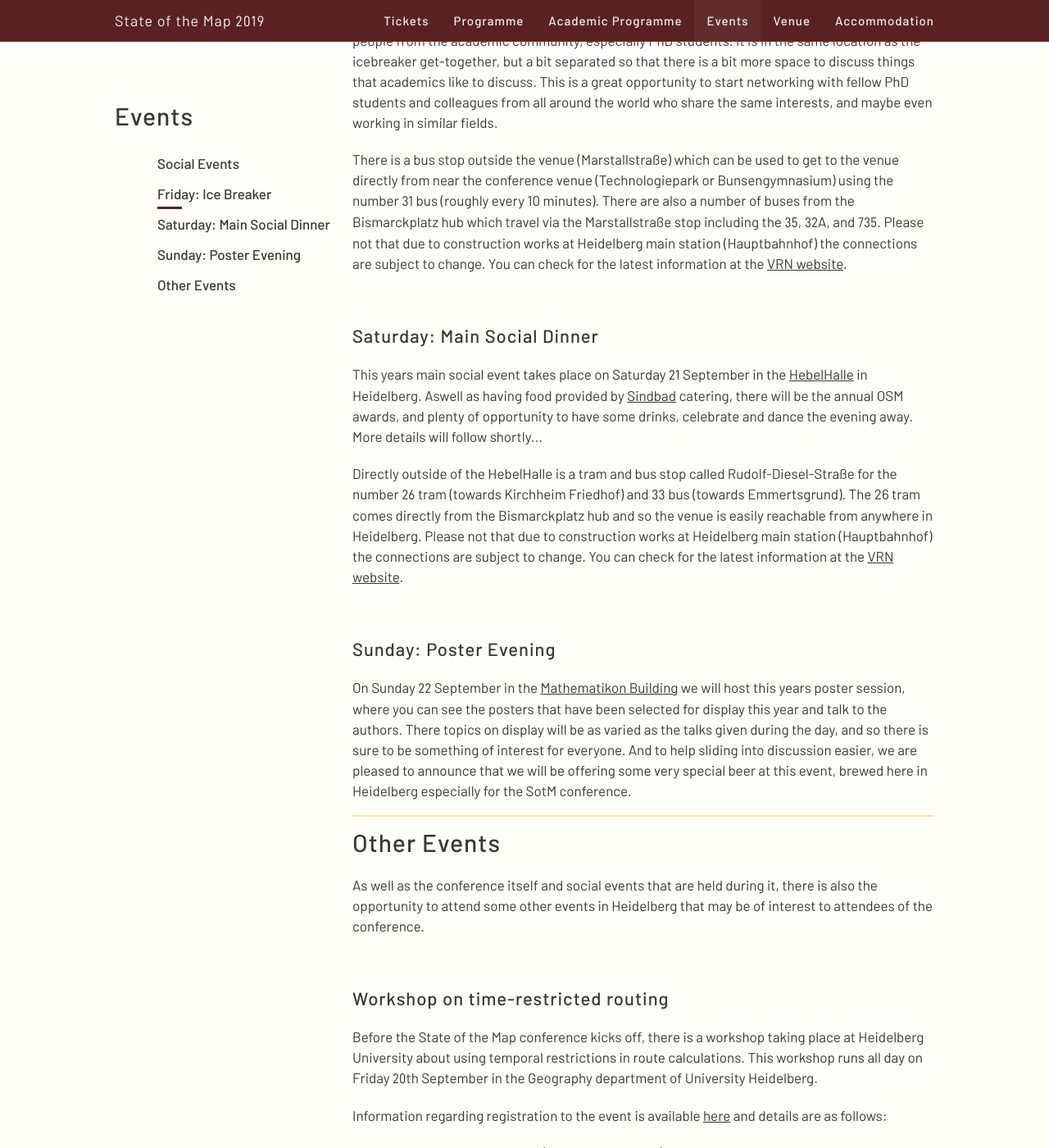
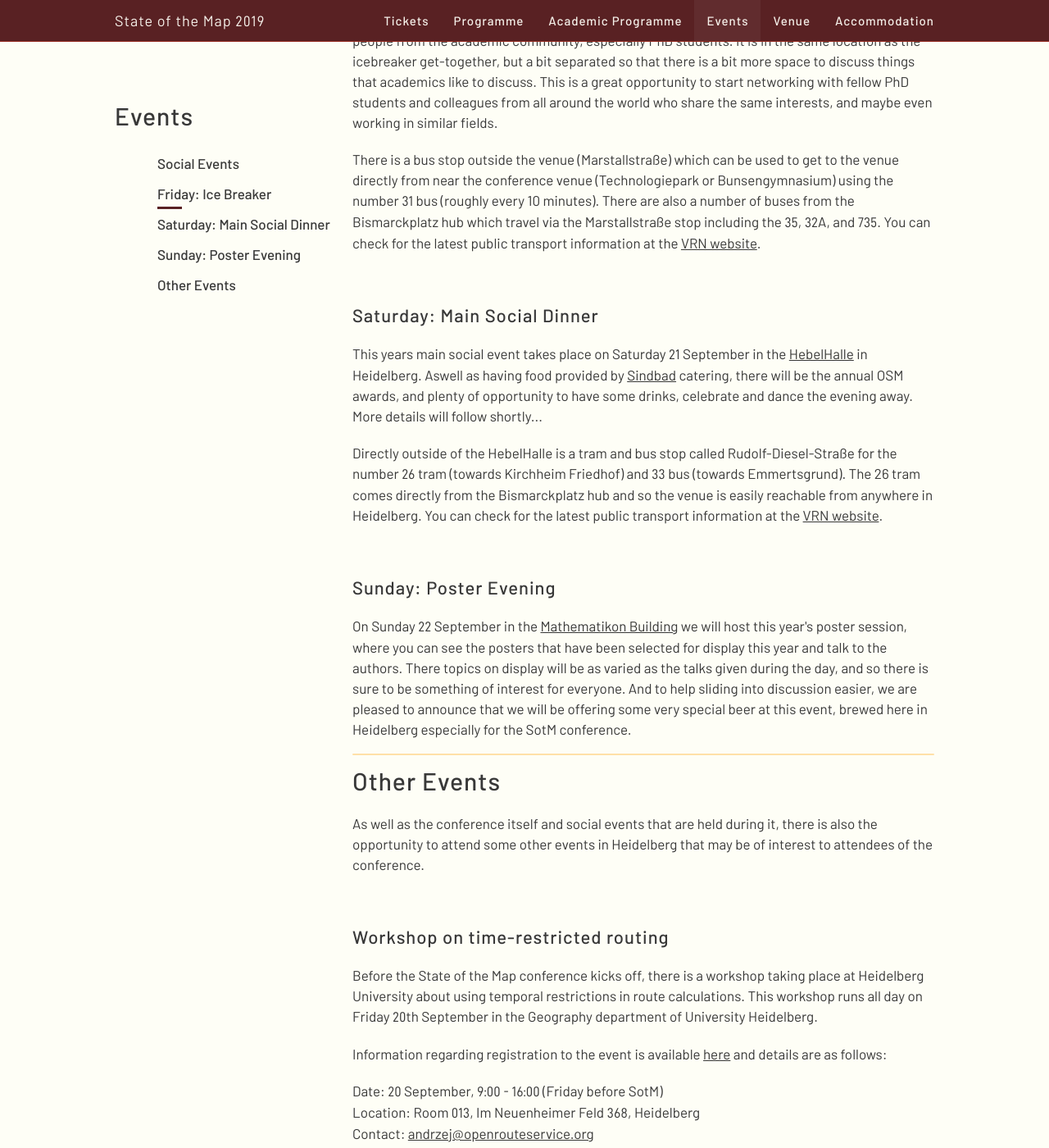
Before and after one commit to openstreetmap/stateofthemap-2019, a Jekyll site: the page built from events/index.html, in a window 1280 px wide and 1400 px high, scrolled down 960 px. Shown: the whole window at 82% size. Built offline with Jekyll 4.4.1, drawn with Linux system fonts in a browser that asks for light colours.

Commit message:
comment out sentence about construction works; fix typos
construction should be done by September 11, so it's not needed to mention it here

```diff
--- a/events/index.html
+++ b/events/index.html
@@ -15,14 +15,14 @@ headings: "social-events,icebreaker,main-social-dinner,poster-evening,other-even
           <h2 id='icebreaker'>Friday: Ice Breaker</h2>
           <p>On Friday <span class="numeral">20</span> September at <span class="numeral">18:00</span> we will hold an icebreaker get-together at <a href="https://www.openstreetmap.org/node/1539908487" target="_blank">Marstall Cafe</a> in the Altstadt of Heidelberg. This get-together allows you to meet new people or to catch up with old friends that you may not have seen since the last time you were at a SotM conference. It is run on an informal basis, in that there won't be any set agenda, but there will be members of the local team there and so you can ask us any questions you have.</p>
           <p>Running alongside this icebreaker, we are also planning a small gathering targetted at those people from the academic community, especially PhD students. It is in the same location as the icebreaker get-together, but a bit separated so that there is a bit more space to discuss things that academics like to discuss. This is a great opportunity to start networking with fellow PhD students and colleagues from all around the world who share the same interests, and maybe even working in similar fields.</p>
-          <p>There is a bus stop outside the venue (Marstallstraße) which can be used to get to the venue directly from near the conference venue (Technologiepark or Bunsengymnasium) using the number <span class="numeral">31</span> bus (roughly every 10 minutes). There are also a number of buses from the Bismarckplatz hub which travel via the Marstallstraße stop including the <span class="numeral">35</span>, <span class="numeral">32</span>A, and <span class="numeral">735</span>. Please not that due to construction works at Heidelberg main station (Hauptbahnhof) the connections are subject to change. You can check for the latest information at the <a href="https://www.vrn.de/index.html" target="_blank">VRN website</a>.</p>
+          <p>There is a bus stop outside the venue (Marstallstraße) which can be used to get to the venue directly from near the conference venue (Technologiepark or Bunsengymnasium) using the number <span class="numeral">31</span> bus (roughly every 10 minutes). There are also a number of buses from the Bismarckplatz hub which travel via the Marstallstraße stop including the <span class="numeral">35</span>, <span class="numeral">32</span>A, and <span class="numeral">735</span>. <!--Please note that due to construction works at Heidelberg main station (Hauptbahnhof) the connections are subject to change.-->You can check for the latest public transport information at the <a href="https://www.vrn.de/index.html" target="_blank">VRN website</a>.</p>
 
           <h2 id='main-social-dinner'>Saturday: Main Social Dinner</h2>
           <p>This years main social event takes place on Saturday <span class="numeral">21</span> September in the <a href="https://www.openstreetmap.org/node/4359648634" target="_blank">HebelHalle</a> in Heidelberg. Aswell as having food provided by <a href="https://www.sindbad-gastronomie.de/" target="_blank">Sindbad</a> catering, there will be the annual OSM awards, and plenty of opportunity to have some drinks, celebrate and dance the evening away. More details will follow shortly...</p>
-          <p>Directly outside of the HebelHalle is a tram and bus stop called Rudolf-Diesel-Straße for the number <span class="numeral">26</span> tram (towards Kirchheim Friedhof) and <span class="numeral">33</span> bus (towards Emmertsgrund). The 26 tram comes directly from the Bismarckplatz hub and so the venue is easily reachable from anywhere in Heidelberg. Please not that due to construction works at Heidelberg main station (Hauptbahnhof) the connections are subject to change. You can check for the latest information at the <a href="https://www.vrn.de/index.html" target="_blank">VRN website</a>.</p>
+          <p>Directly outside of the HebelHalle is a tram and bus stop called Rudolf-Diesel-Straße for the number <span class="numeral">26</span> tram (towards Kirchheim Friedhof) and <span class="numeral">33</span> bus (towards Emmertsgrund). The 26 tram comes directly from the Bismarckplatz hub and so the venue is easily reachable from anywhere in Heidelberg. <!--Please note that due to construction works at Heidelberg main station (Hauptbahnhof) the connections are subject to change. -->You can check for the latest public transport information at the <a href="https://www.vrn.de/index.html" target="_blank">VRN website</a>.</p>
 
           <h2 class='space-bottom2 clearfix' id='poster-evening'>Sunday: Poster Evening</h2>
-          <p>On Sunday <span class="numeral">22</span> September in the <a href="https://www.openstreetmap.org/relation/5762624" target="_blank">Mathematikon Building</a> we will host this years poster session, where you can see the posters that have been selected for display this year and talk to the authors. There topics on display will be as varied as the talks given during the day, and so there is sure to be something of interest for everyone. And to help sliding into discussion easier, we are pleased to announce that we will be offering some very special beer at this event, brewed here in Heidelberg especially for the SotM conference.</p>
+          <p>On Sunday <span class="numeral">22</span> September in the <a href="https://www.openstreetmap.org/relation/5762624" target="_blank">Mathematikon Building</a> we will host this year's poster session, where you can see the posters that have been selected for display this year and talk to the authors. There topics on display will be as varied as the talks given during the day, and so there is sure to be something of interest for everyone. And to help sliding into discussion easier, we are pleased to announce that we will be offering some very special beer at this event, brewed here in Heidelberg especially for the SotM conference.</p>
       </div>
         <div class='space-bottom2 clearfix'>
         <h1 class='space-bottom1' id='other-events'>Other Events</h1>
```
